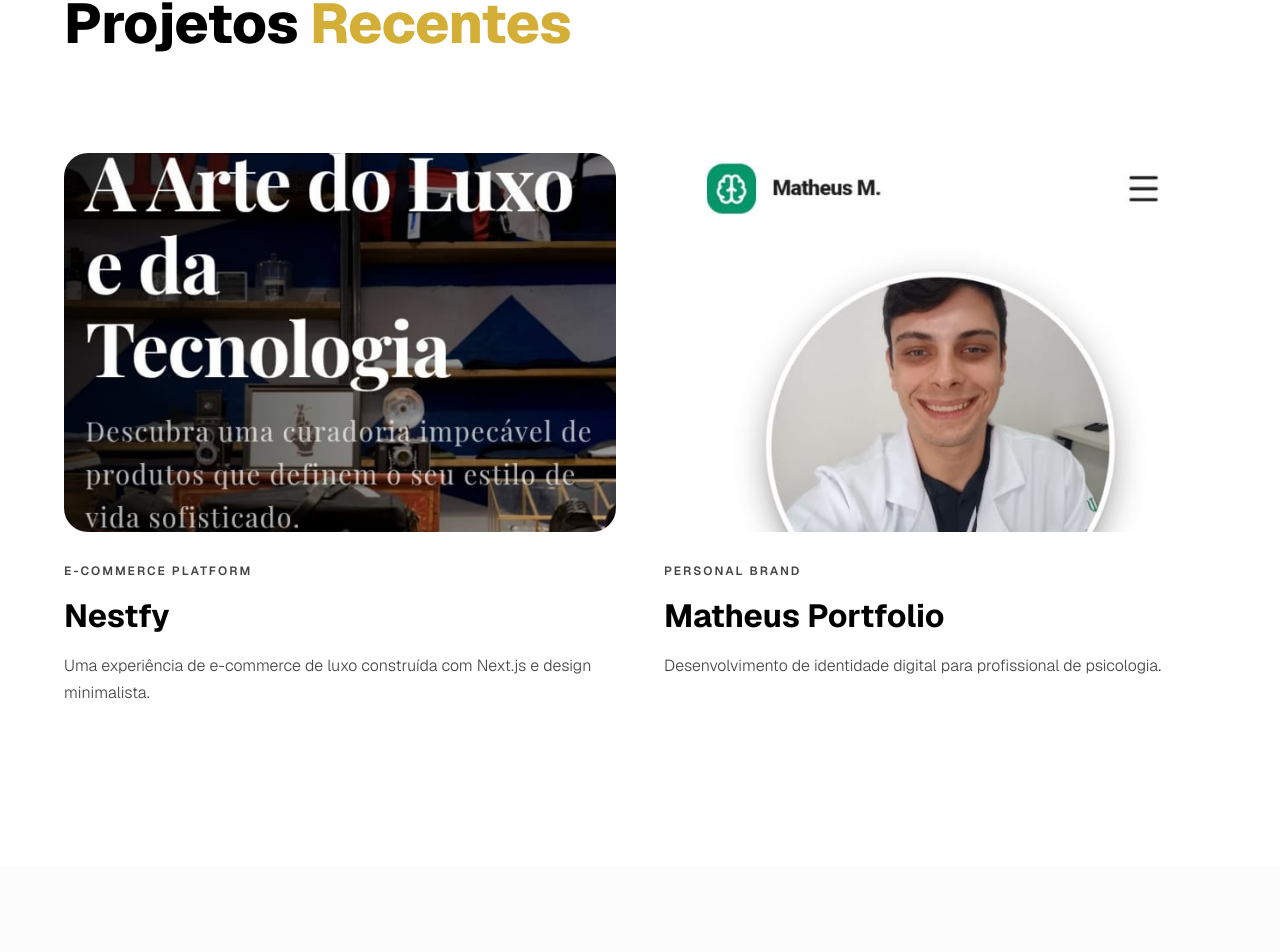
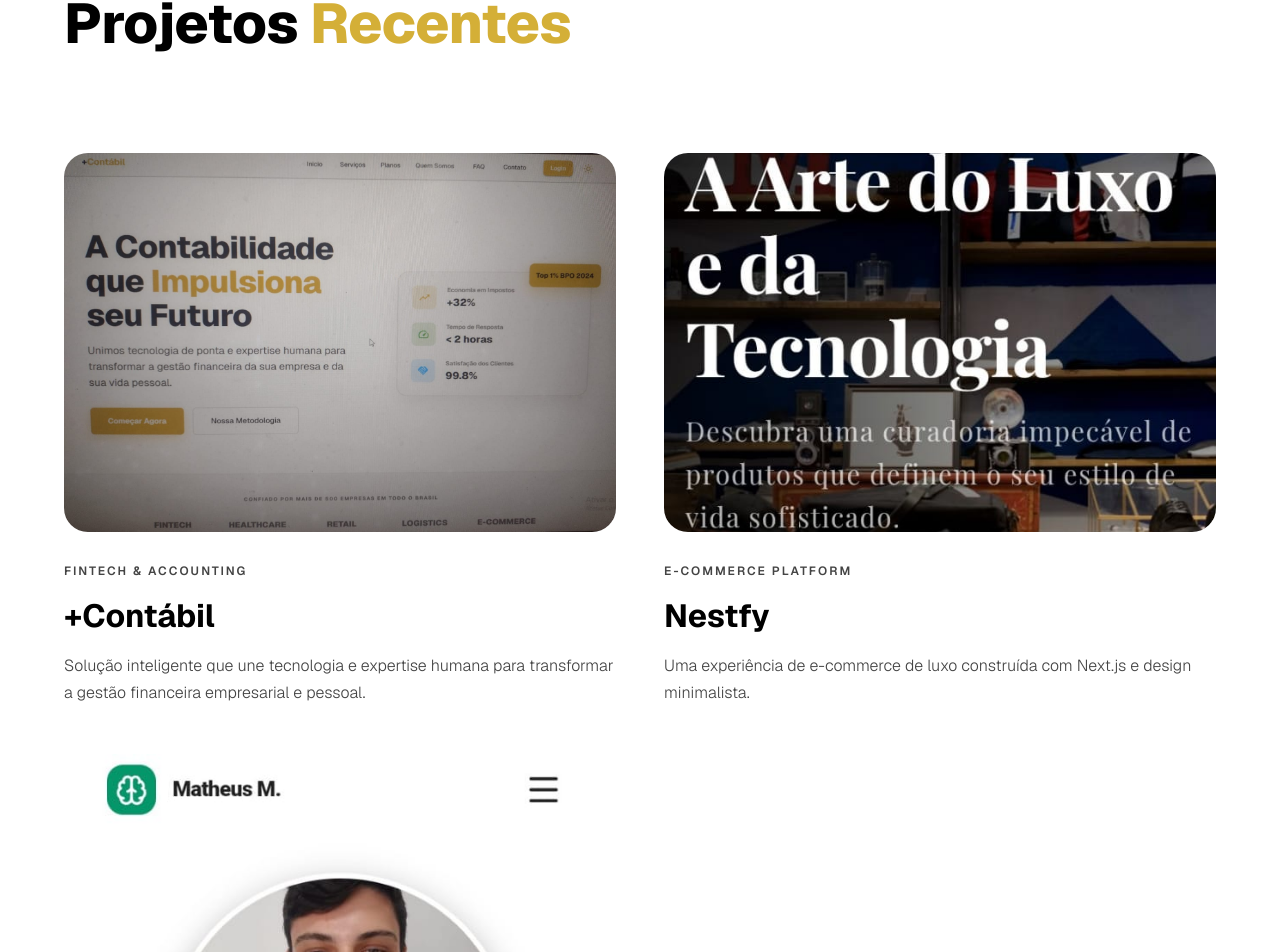
Before and after one commit to CrazyAsura/Portifolio-Web, a Next.js app: page / in a window 1280 px wide. Shown: the part 2275-3227 px from the top of the page. Built offline with nearby package versions, Linux system fonts and the light colour scheme; what @mui/material-nextjs would draw is missing.

Commit message:
fix: adicionar render.yaml e corrigir comandos de build/start para o backend

```diff
--- a/src/app/page.tsx
+++ b/src/app/page.tsx
@@ -312,6 +312,14 @@
           <Grid container spacing={6}>
             {[
               {
+                title: '+Contábil',
+                category: 'Fintech & Accounting',
+                description: 'Solução inteligente que une tecnologia e expertise humana para transformar a gestão financeira empresarial e pessoal.',
+                image: '/+contabil-image.jpeg',
+                link: 'https://contabil-six.vercel.app/',
+                objectPosition: 'center'
+              },
+              {
                 title: 'Nestfy',
                 category: 'E-commerce Platform',
                 description: 'Uma experiência de e-commerce de luxo construída com Next.js e design minimalista.',
```
Also changed, not shown: public/+contabil-image.jpeg (added).
